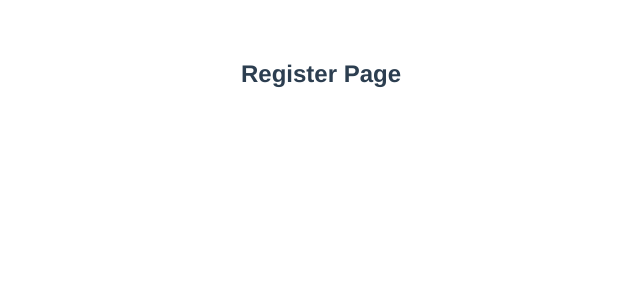
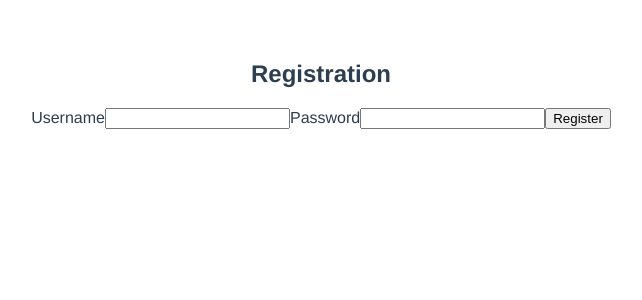
Before and after one commit to IlIllII/full-stack-fitness, a Vue app in the folder client/: page /register in a window 1280 px wide. Shown: the top 300 px of the page, without its empty margins (319-961 px from the left). Built offline with nearby package versions, Linux system fonts and the light colour scheme.

Commit message:
Start of Authentication Trials

```diff
--- a/client/src/components/Register.vue
+++ b/client/src/components/Register.vue
@@ -1,9 +1,42 @@
 <template>
-    <h2>Register Page</h2>
+<div>
+    <h2>Registration</h2>
+    <label for="username-input">Username</label>
+    <input type="text" id="username-input" v-model="username">
+    <label for="password-input">Password</label>
+    <input type="text" id="password-input" v-model="password">
+    <button @click="onRegister()">Register</button>
+</div>
+
 </template>
 
+
 <script>
+
 export default {
+    data() {
+        return {
+            username: "",
+            password: "",
+        }
+    },
+    methods: {
+        async onRegister() {
 
+            let credentials = btoa(`${this.username}:${this.password}`)
+
+            const response = await fetch("http://localhost:3000/users", {
+                method: "GET",
+                mode: "cors",
+                headers: {
+                    "authorization": `Basic ${credentials}`
+                }
+            })
+
+            response.json().then((data) => {
+                console.log(data);
+            })
+        }
+    }
 }
 </script>
```
Also changed, not shown: client/services/Api.js (added, +7 -0 lines), client/services/AuthenticationService.js (added), 2 other files (tests, documents, lock files or other folders).
